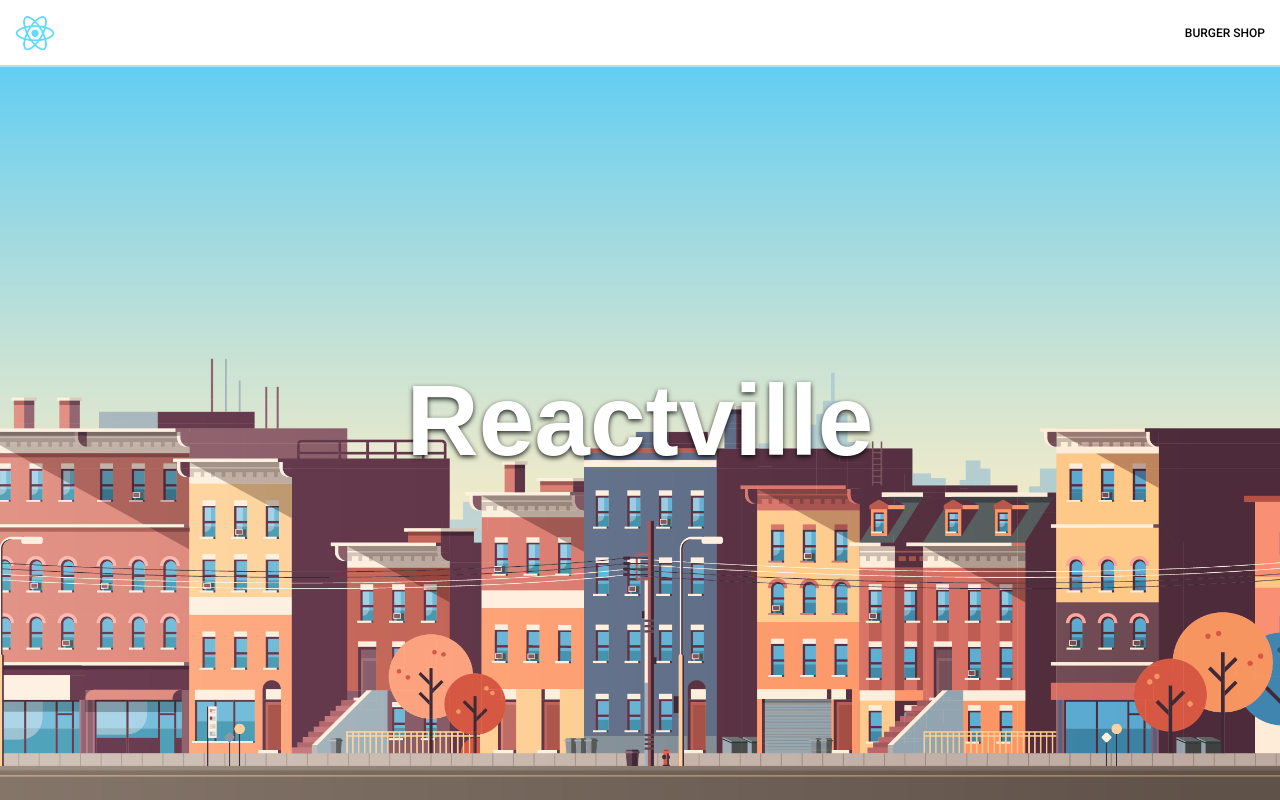
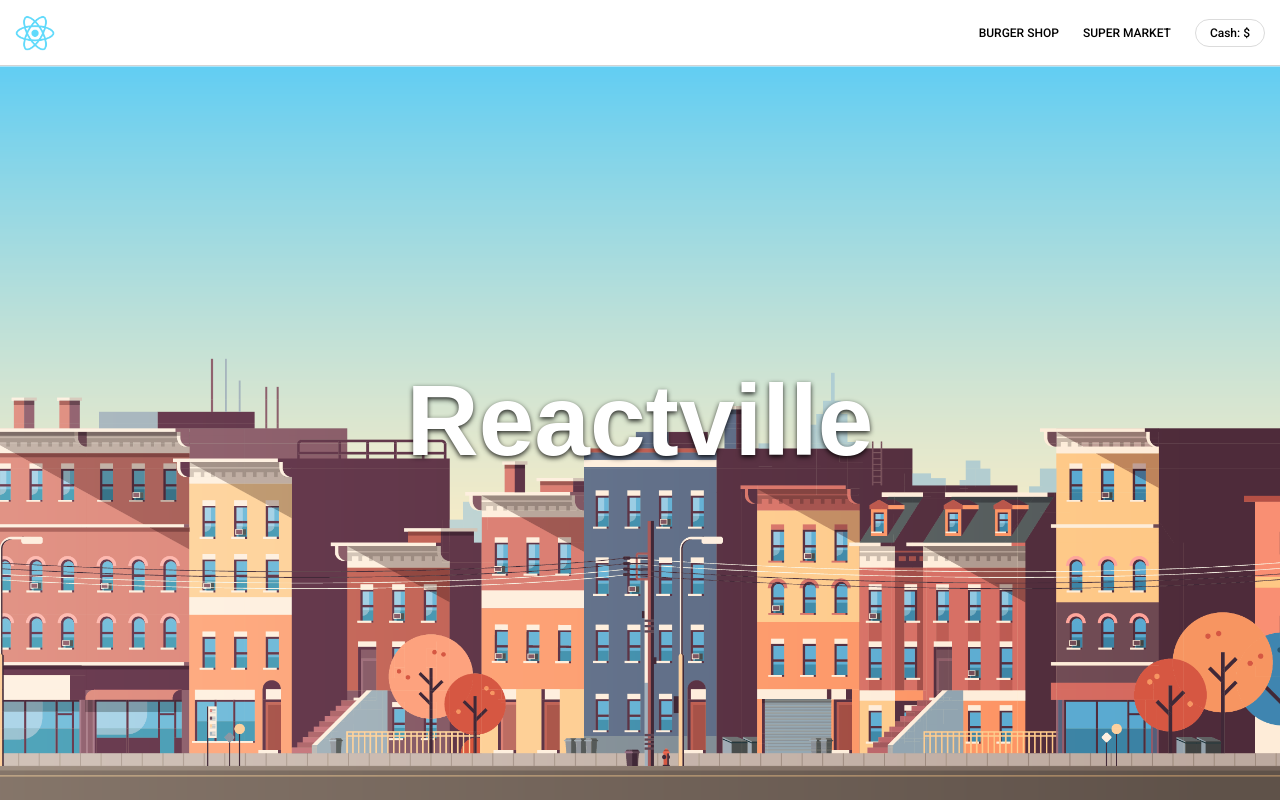
Before and after one commit to jhudson357/reactville-2-private, a React (Create React App) app: page / in a window 1280 px wide. Built offline with nearby package versions, Linux system fonts and the light colour scheme; a web font is replaced by a local one.

Commit message:
set up super market route

```diff
--- a/src/App.jsx
+++ b/src/App.jsx
@@ -6,6 +6,7 @@ import './styles/App.css'
 import Landing from './Components/Landing/Landing'
 import BurgerShop from './Components/BurgerShop/BurgerShop'
 import Nav from './Components/Nav/Nav'
+import SuperMarket from './Components/SuperMarket/SuperMarket'
 
 const App = () => {
   return (
@@ -15,6 +16,7 @@ const App = () => {
         <Routes>
           <Route path='/' element={<Landing />} />
           <Route path='/burgers' element={<BurgerShop />} />
+          <Route path='/market' element={<SuperMarket />}/>
         </Routes>
         <Landing />
       </main>
--- a/src/Components/Nav/Nav.jsx
+++ b/src/Components/Nav/Nav.jsx
@@ -2,14 +2,15 @@ import { NavLink } from 'react-router-dom'
 
 // Components & Assets
 import Logo from '../../assets/react-logo.png'
+import Wallet from './Wallet'
 
 const Nav = () => {
   return (
     <nav className="navigation-bar">
-      <NavLink to='/' id='logo'>
-        <img src={Logo} alt="logo" />
-      </NavLink>
+      <NavLink to='/' id='logo'><img src={Logo} alt="logo" /></NavLink>
       <NavLink to='/burgers'>BURGER SHOP</NavLink>
+      <NavLink to='/market'>SUPER MARKET</NavLink>
+      <Wallet />
     </nav>
   )
 }
```
